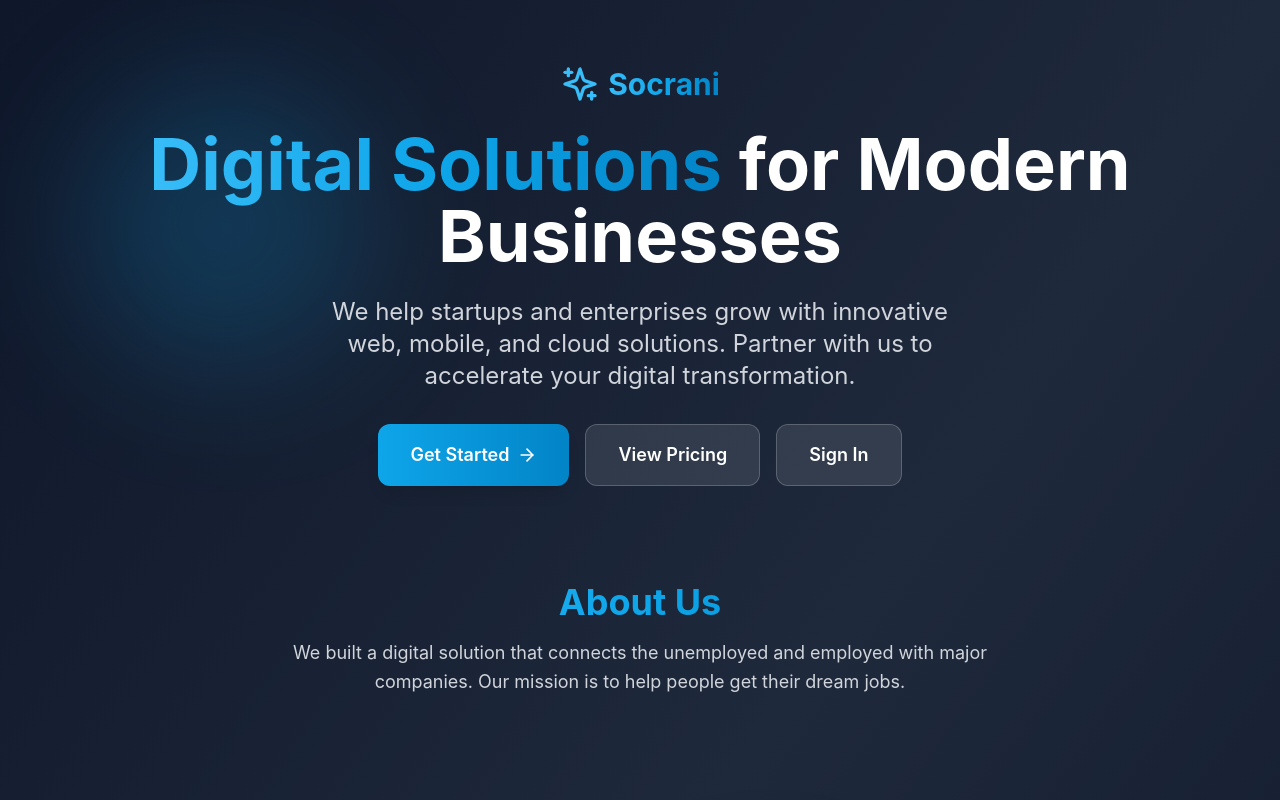
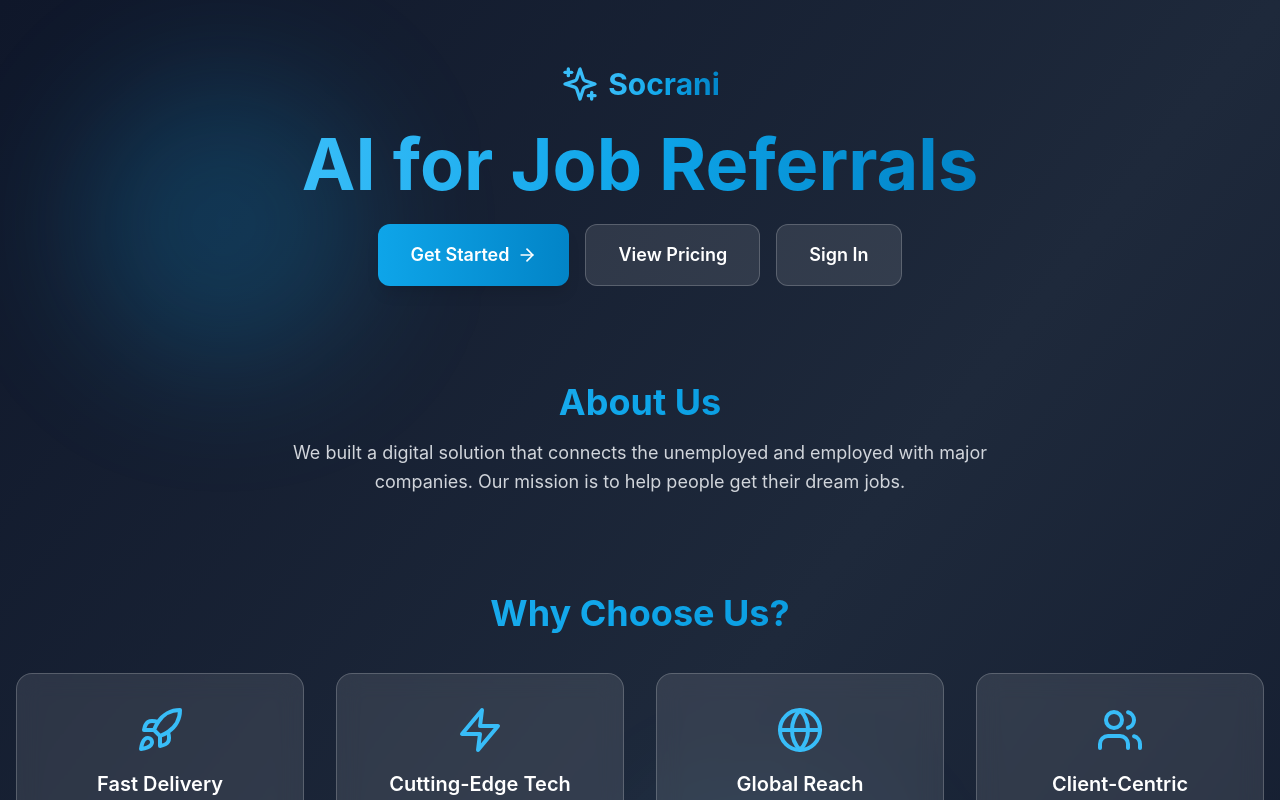
Before and after one commit to builtbyap/scratchsocrani, a Next.js app: page / in a window 1280 px wide. Shown: the top 800 px of the page. Built offline with nearby package versions, Linux system fonts and the light colour scheme.

Commit message:
Update landing page: replace Digital Solutions with AI for Job Referrals and remove enterprise description

```diff
--- a/src/app/page.tsx
+++ b/src/app/page.tsx
@@ -83,11 +83,8 @@
             <span className="gradient-text">Socrani</span>
           </div>
           <h1 className="text-5xl md:text-7xl font-bold mb-6">
-            <span className="gradient-text">Digital Solutions</span> for Modern Businesses
+            <span className="gradient-text">AI for Job Referrals</span>
           </h1>
-          <p className="text-xl md:text-2xl text-gray-300 mb-8 max-w-2xl mx-auto">
-            We help startups and enterprises grow with innovative web, mobile, and cloud solutions. Partner with us to accelerate your digital transformation.
-          </p>
           <div className="flex flex-col sm:flex-row gap-4 justify-center">
             <a href="/signup" className="inline-flex items-center px-8 py-4 bg-gradient-to-r from-primary-500 to-primary-600 rounded-xl font-semibold hover:from-primary-600 hover:to-primary-700 transition-all duration-300 text-white text-lg shadow-lg">
               Get Started <ArrowRight className="w-5 h-5 ml-2" />
```
